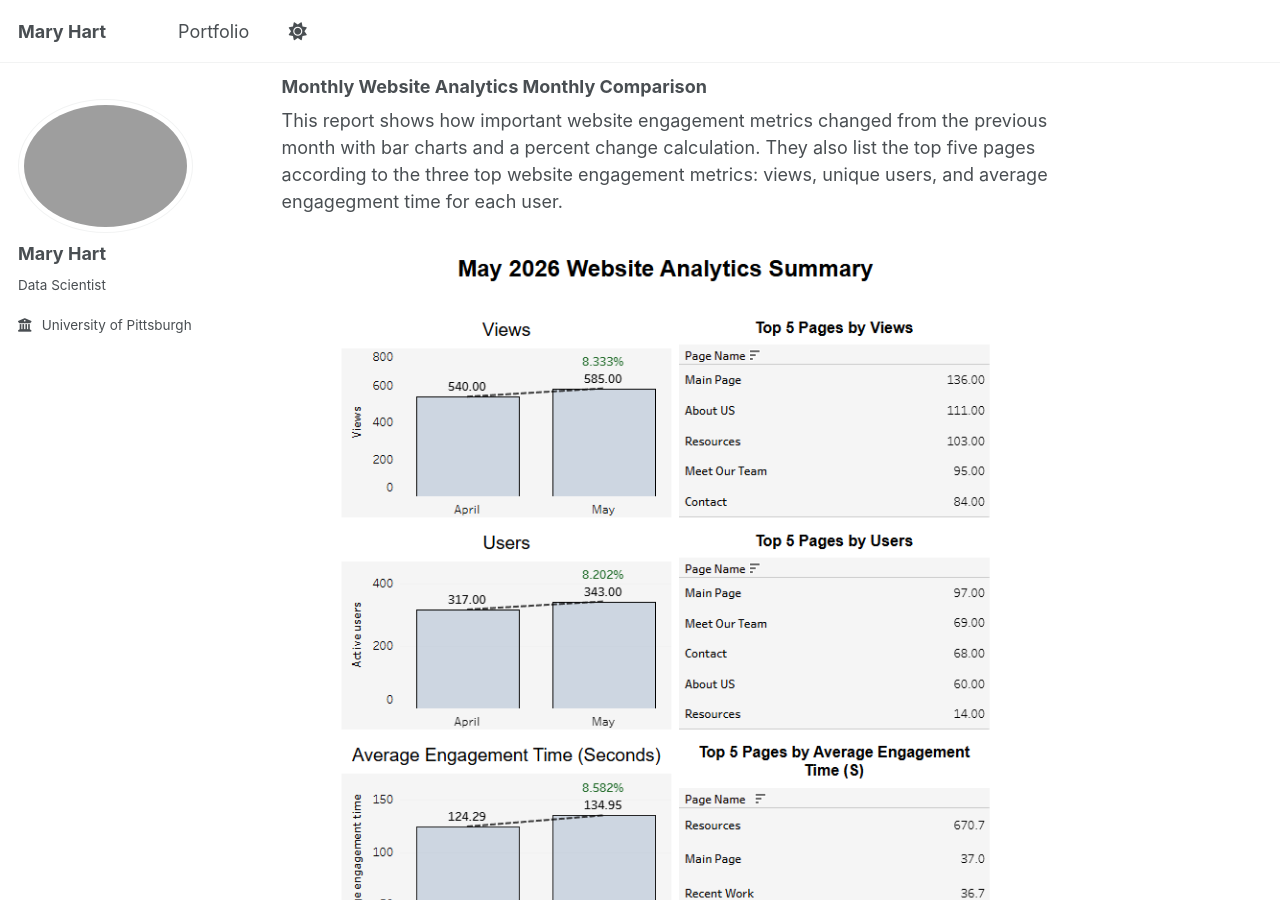
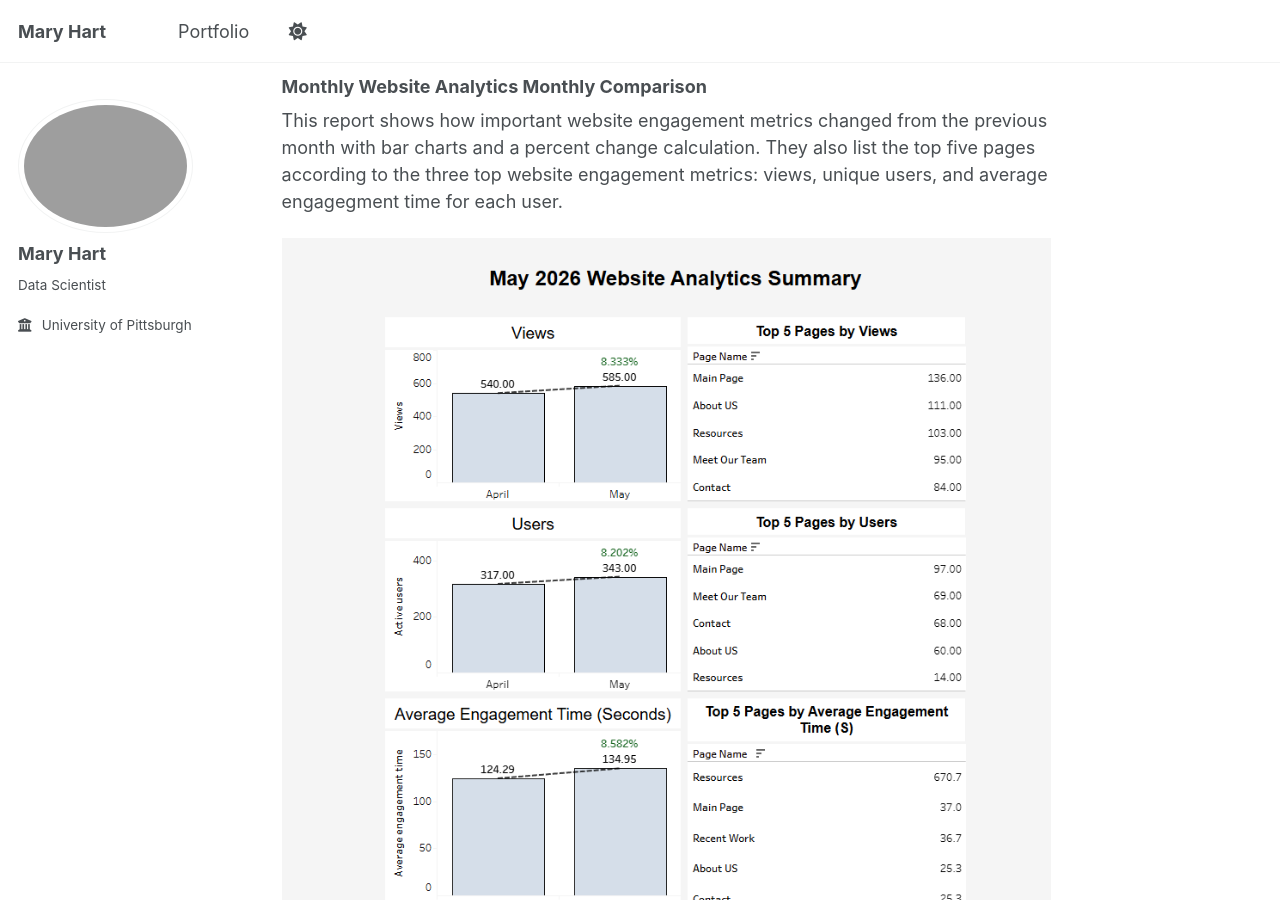
Before and after one commit to maryh-1/maryh-1.github.io, a Jekyll site: the page built from _posts/2026-05-12-Tableau-Report-Examples.md, in a window 1280 px wide and 900 px high, scrolled down 314 px. Built offline with Jekyll 4.4.1, drawn with Linux system fonts in a browser that asks for light colours; a script bundle is joined from its source files by our own code; library files that are not in the unit come from our copies.

Commit message:
Update 2026-05-12-Tableau-Report-Examples.md

```diff
--- a/_posts/2026-05-12-Tableau-Report-Examples.md
+++ b/_posts/2026-05-12-Tableau-Report-Examples.md
@@ -10,13 +10,13 @@ In addition to viewing the reports below, they can be accessed on my tableau pub
 
 This report shows how important website engagement metrics changed from the previous month with bar charts and a percent change calculation. They also list the top five pages according to the three top website engagement metrics: views, unique users, and average engagegment time for each user.
 
-![Monthly Website Analytics Report](/images/Generic_Web_Monthly.png)
+![Monthly Website Analytics Report](/images/Monthly_Web.png)
 
 ### Monthly Website Analytics Year-to-Year Comparison
 
 This report shows the difference in website engagement metrics from the same month of the previous year to the current month.
 
-![Monthly Website Analytics Report YoY](/images/Generic_Web_YoY.png)
+![Monthly Website Analytics Report YoY](/images/YoY_Web.png)
 
 ### Website Analytics Fiscal Year Reports
 
```
